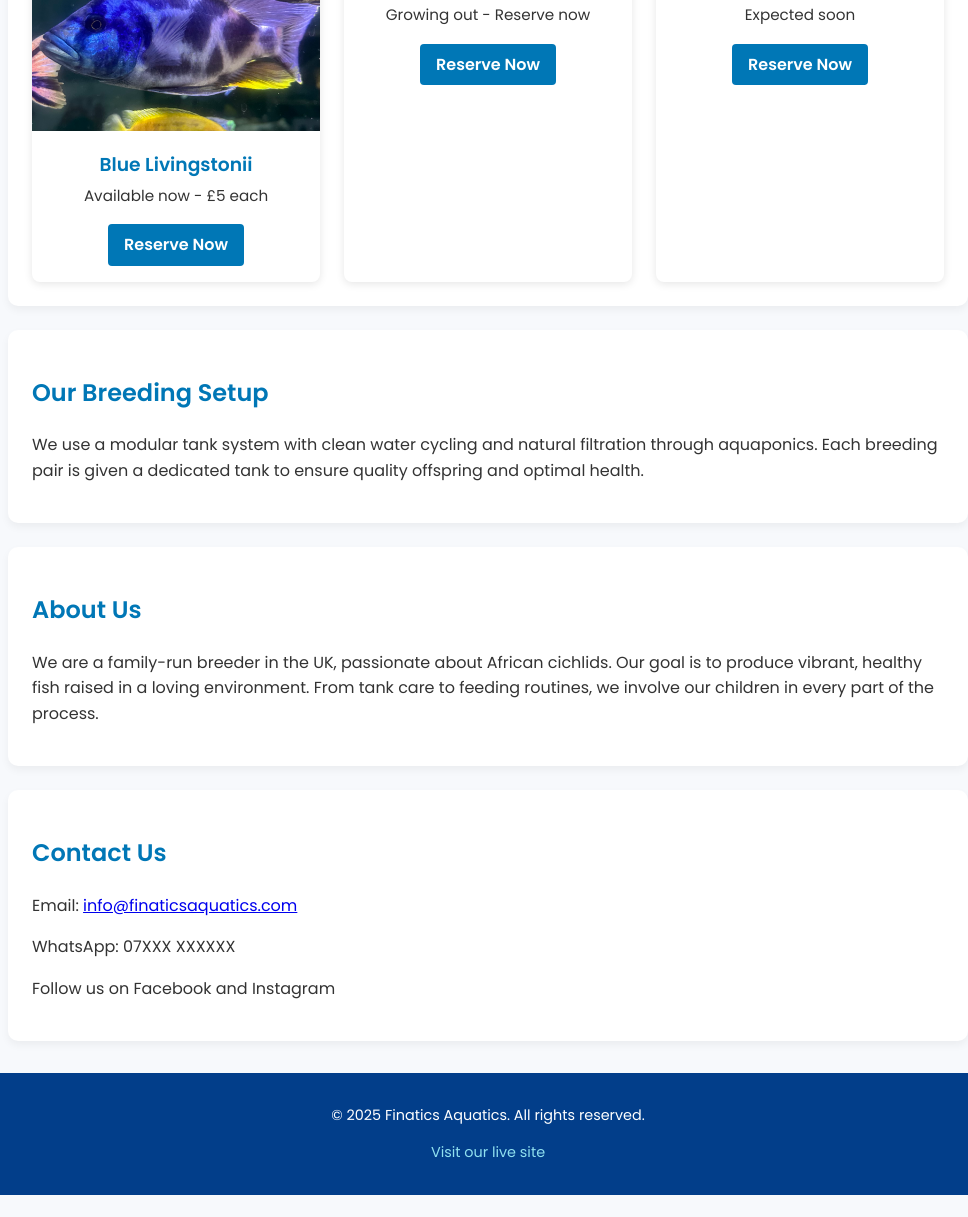
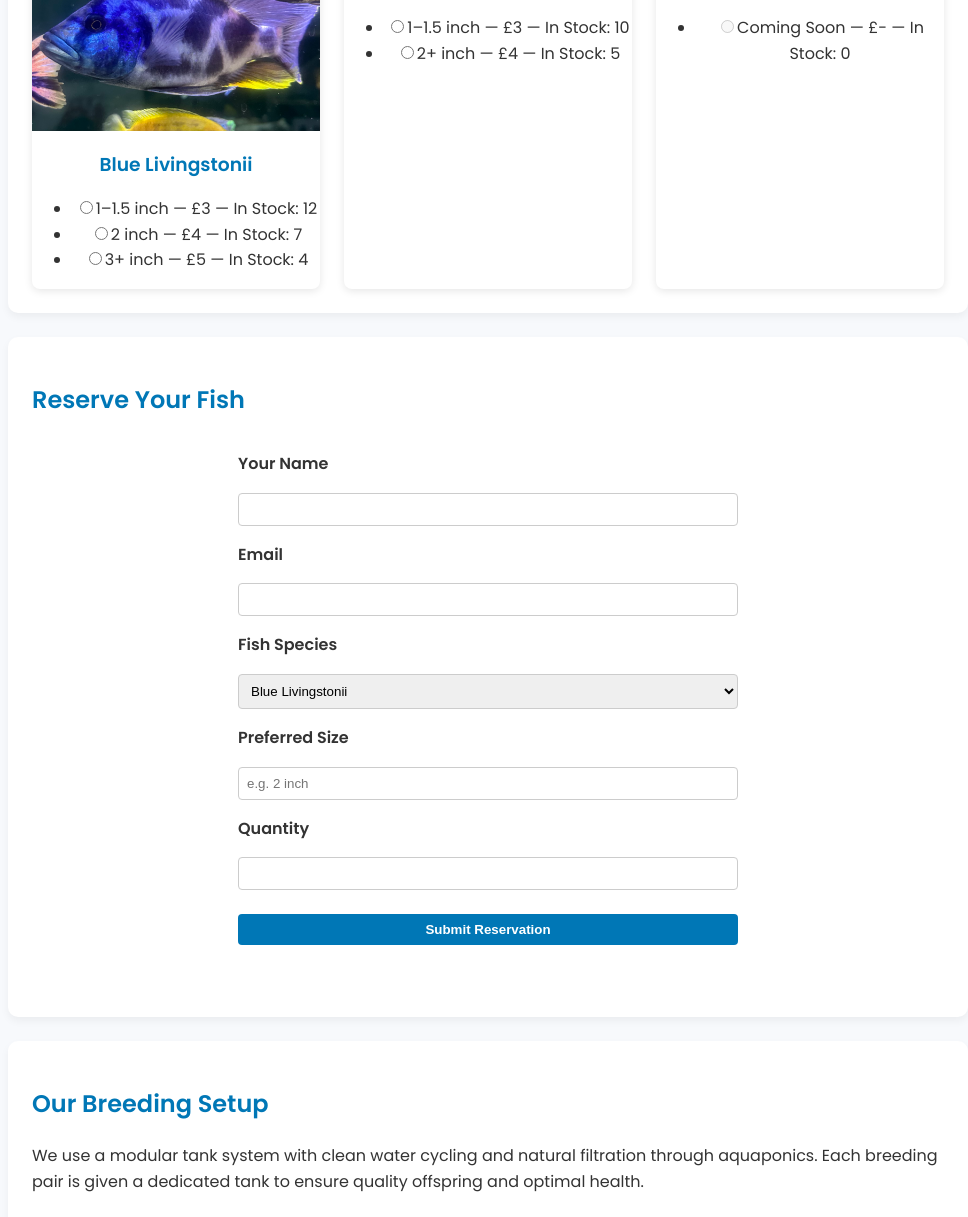
Before and after one commit to Finatic-AndrewBetteridge/FinaticsAquatics.github.io-, a plain HTML site: page index.html in a window 1280 px wide. Shown: the part 732-1949 px from the top of the page, without its empty margins (152-1120 px from the left). Before the commit the page ends 1927 px from the top, so only its background shows below. Drawn offline with Linux system fonts and the light colour scheme; no server answers.

Commit message:
added forms to solution for email updates on orders

```diff
--- a/css/style.css
+++ b/css/style.css
@@ -177,3 +177,36 @@ footer a {
 footer a:hover {
   text-decoration: underline;
 }
+
+.reserve-form {
+  max-width: 500px;
+  margin: 2rem auto;
+  display: flex;
+  flex-direction: column;
+  gap: 1rem;
+}
+
+.reserve-form label {
+  font-weight: 600;
+}
+
+.reserve-form input,
+.reserve-form select,
+.reserve-form button {
+  padding: 0.5rem;
+  border-radius: 4px;
+  border: 1px solid #ccc;
+}
+
+.reserve-form button {
+  background-color: #0077b6;
+  color: white;
+  font-weight: bold;
+  border: none;
+  cursor: pointer;
+  transition: background-color 0.3s ease;
+}
+
+.reserve-form button:hover {
+  background-color: #023e8a;
+}
--- a/index.html
+++ b/index.html
@@ -6,6 +6,7 @@
   <meta name="description" content="Finatics Aquatics - African Cichlid Breeders">
   <title>Finatics Aquatics</title>
   <link rel="stylesheet" href="css/style.css">
+  <script defer src="scripts/stock.js"></script>
 </head>
 <body>
   <header class="hero">
@@ -32,22 +33,45 @@
         <div class="fish-card">
           <img src="images/blue-livingstonii.jpg" alt="Blue Livingstonii">
           <h3>Blue Livingstonii</h3>
-          <p>Available now - £5 each</p>
-          <a href="https://wa.me/44XXXXXXXXXX?text=Hi%2C%20I'm%20interested%20in%20the%20Blue%20Livingstonii." class="reserve-button" target="_blank">Reserve Now</a>
+          <ul class="stock-table" id="stock-blue-livingstonii"></ul>
         </div>
         <div class="fish-card">
           <img src="images/yellow-labs.jpg" alt="Yellow Labs">
           <h3>Yellow Labs</h3>
-          <p>Growing out - Reserve now</p>
-          <a href="https://wa.me/44XXXXXXXXXX?text=Hi%2C%20I'd%20like%20to%20reserve%20a%20Yellow%20Lab." class="reserve-button" target="_blank">Reserve Now</a>
+          <ul class="stock-table" id="stock-yellow-labs"></ul>
         </div>
         <div class="fish-card">
           <img src="images/ob-cichlids.jpg" alt="OB Cichlids">
           <h3>OB Cichlids</h3>
-          <p>Expected soon</p>
-          <a href="https://wa.me/44XXXXXXXXXX?text=Hi%2C%20please%20notify%20me%20when%20OB%20Cichlids%20are%20available." class="reserve-button" target="_blank">Reserve Now</a>
+          <ul class="stock-table" id="stock-ob-cichlids"></ul>
         </div>
       </div>
+    </section>
+
+    <section id="reserve">
+      <h2>Reserve Your Fish</h2>
+      <form action="https://formspree.io/f/your-form-id" method="POST" class="reserve-form">
+        <label for="name">Your Name</label>
+        <input type="text" id="name" name="name" required>
+
+        <label for="email">Email</label>
+        <input type="email" id="email" name="email" required>
+
+        <label for="fish">Fish Species</label>
+        <select id="fish" name="fish" required>
+          <option value="Blue Livingstonii">Blue Livingstonii</option>
+          <option value="Yellow Labs">Yellow Labs</option>
+          <option value="OB Cichlids">OB Cichlids</option>
+        </select>
+
+        <label for="size">Preferred Size</label>
+        <input type="text" id="size" name="size" placeholder="e.g. 2 inch" required>
+
+        <label for="quantity">Quantity</label>
+        <input type="number" id="quantity" name="quantity" min="1" required>
+
+        <button type="submit" class="reserve-button">Submit Reservation</button>
+      </form>
     </section>
 
     <section id="setup">
```
